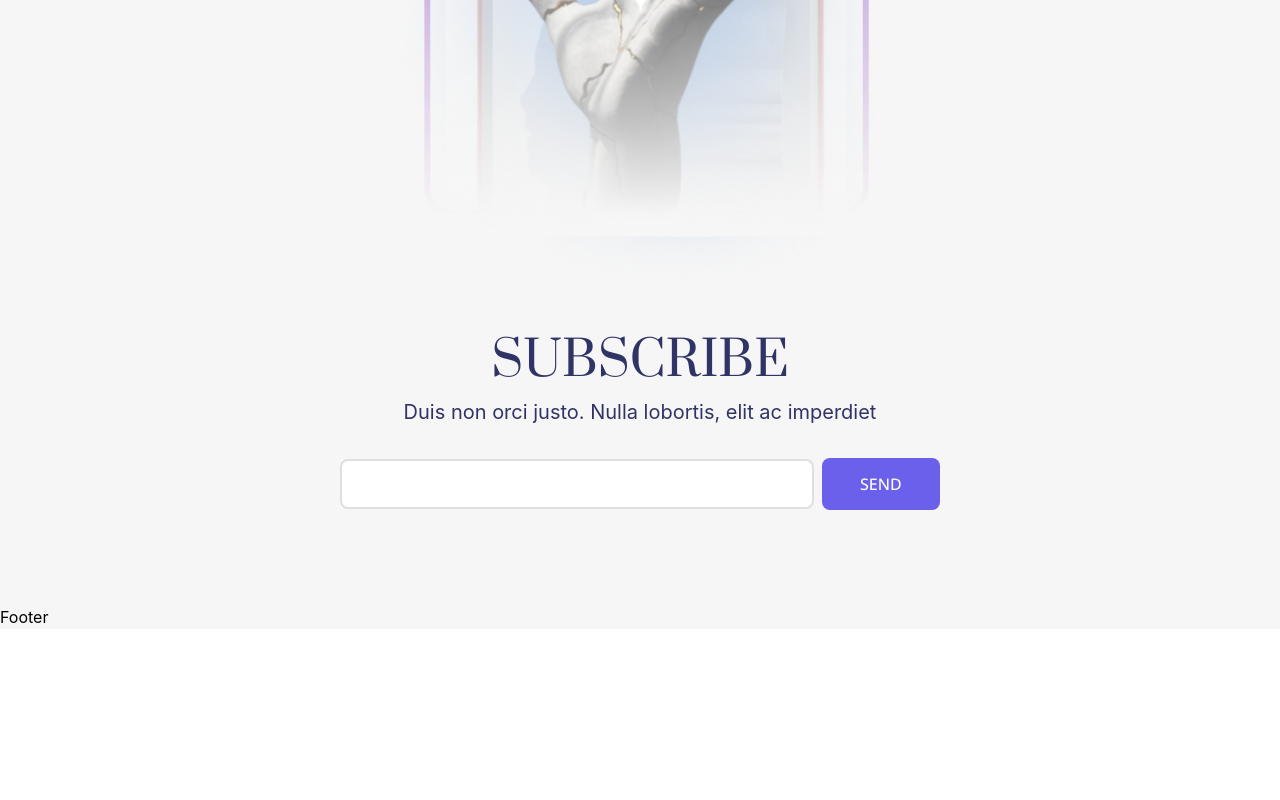
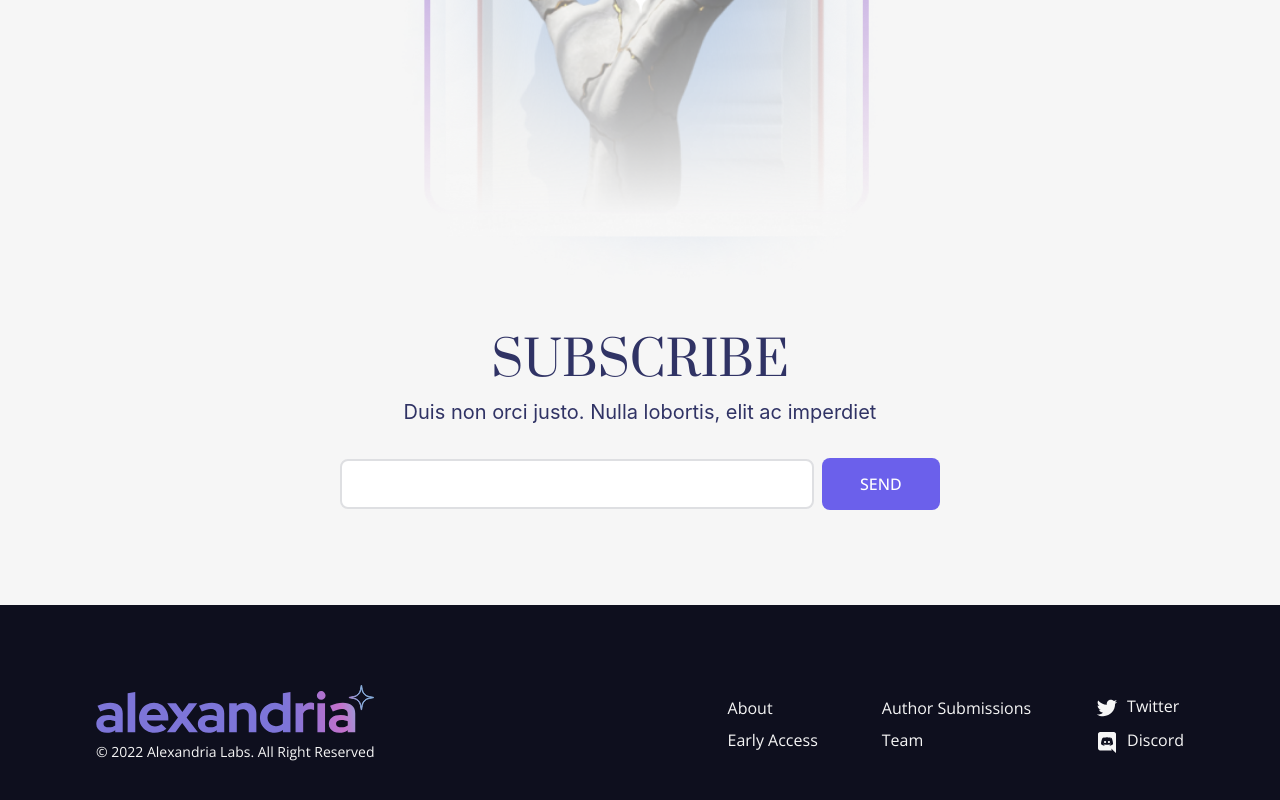
Before and after one commit to talhabytheway/alexandria-landing-page, a React (Create React App) app: page / in a window 1280 px wide. Shown: the part 4993-5793 px from the top of the page. Before the commit the page ends 5622 px from the top, so only its background shows below. Built offline with nearby package versions, Linux system fonts and the light colour scheme.

Commit message:
Design Footer

```diff
--- a/src/components/Footer/Footer.jsx
+++ b/src/components/Footer/Footer.jsx
@@ -1,9 +1,39 @@
-import React from 'react'
+import React from "react";
+
+import logo from '../../assets/logo.svg'
+import discord from '../../assets/discord.svg'
+import twitter from '../../assets/twitter.svg'
 
 const Footer = () => {
   return (
-    <div>Footer</div>
-  )
-}
+    <div className="bg-[#0E0F1E] text-[#F6F6F6] font-open">
+      <div className="py-10 md:py-16 lg:py-20 xl:mx-auto px-[1.5rem] md:px-[3rem] lg:px-[6rem] lg:max-w-[1500px] flex flex-col gap-6 lg:flex-row justify-between w-full">
+        <div className="">
+          <img src={logo} alt="" className="h-12 md:h-14 pb-2 mx-auto lg:mx-0"/>
+          <span className="hidden lg:block text-[14px]">© 2022 Alexandria Labs. All Right Reserved</span>
+          <span className="lg:hidden flex flex-row gap-4 justify-center flex-wrap">
+              <a href="https://www.twitter.com/_talhaism"><img src={twitter} alt="" className="inline h-[35px]" /></a>
+              <a href="https://www.twitter.com/_talhaism"><img src={discord} alt="" className="inline h-[35px]" /></a>
+            </span>
+        </div>
+        <div className=" flex flex-row space-between justify-center flex-wrap [&>ul]:flex-col [&>ul]:h-full [&>ul]:gap-2 [&>ul]:flex-wrap [&>ul]:justify-center w-full lg:w-fit gap-6 md:gap-10 lg:gap-16 [&>ul>li]:cursor-pointer">
+            <ul className="flex">
+              <li>About</li>
+              <li>Early Access</li>
+            </ul>
+            <ul className="flex">
+              <li>Author Submissions</li>
+              <li>Team</li>
+            </ul>
+            <ul className="hidden lg:!flex">
+              <li><a href="https://www.twitter.com/_talhaism"><img src={twitter} alt="" className="inline pr-2" />Twitter</a></li>
+              <li><a href="https://www.twitter.com/_talhaism"><img src={discord} alt="" className="inline pr-2" />Discord</a></li>
+            </ul>
+        </div>
+          <span className="lg:hidden text-[14px] text-center">© 2022 Alexandria Labs. All Right Reserved</span>
+      </div>
+    </div>
+  );
+};
 
-export default Footer
+export default Footer;
```
